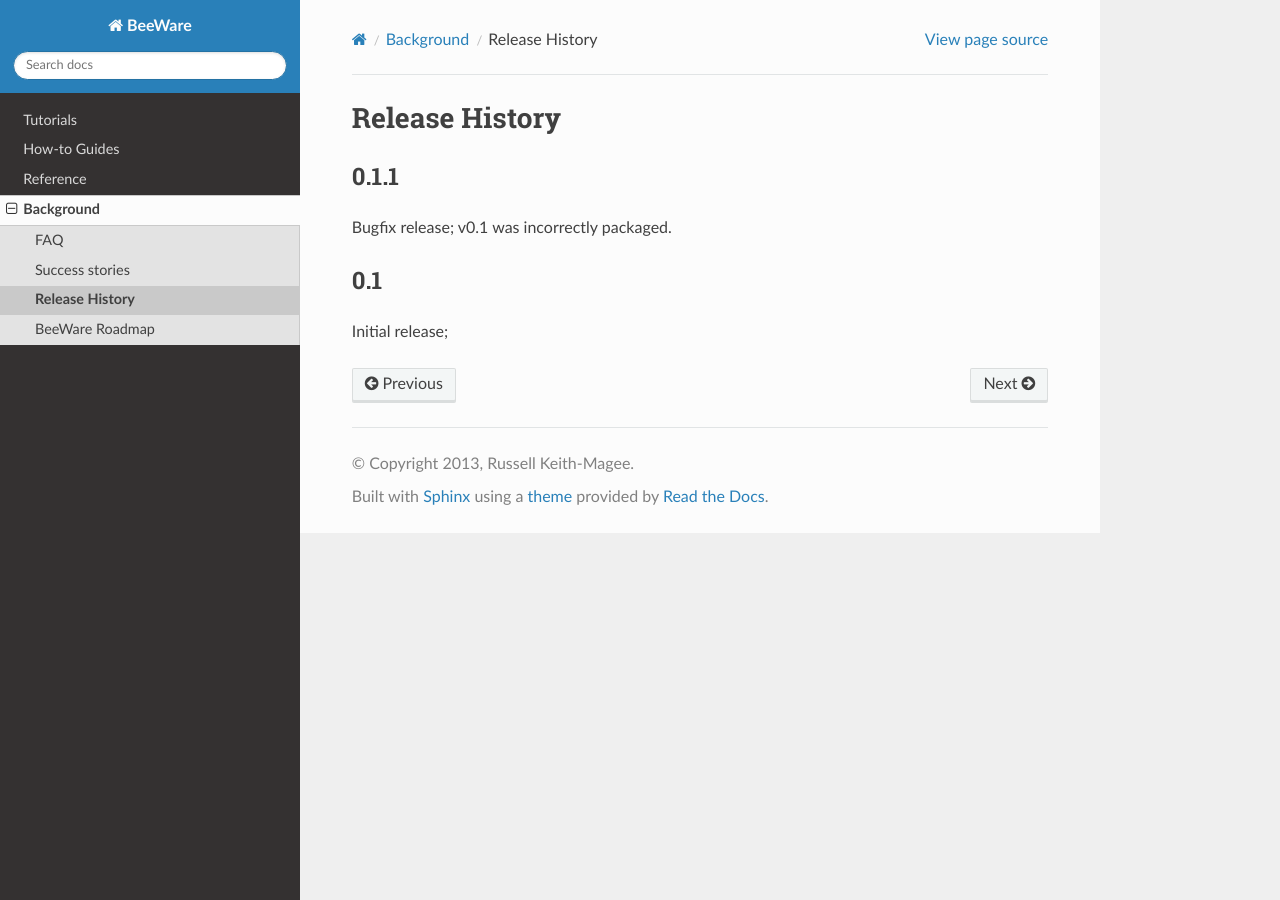
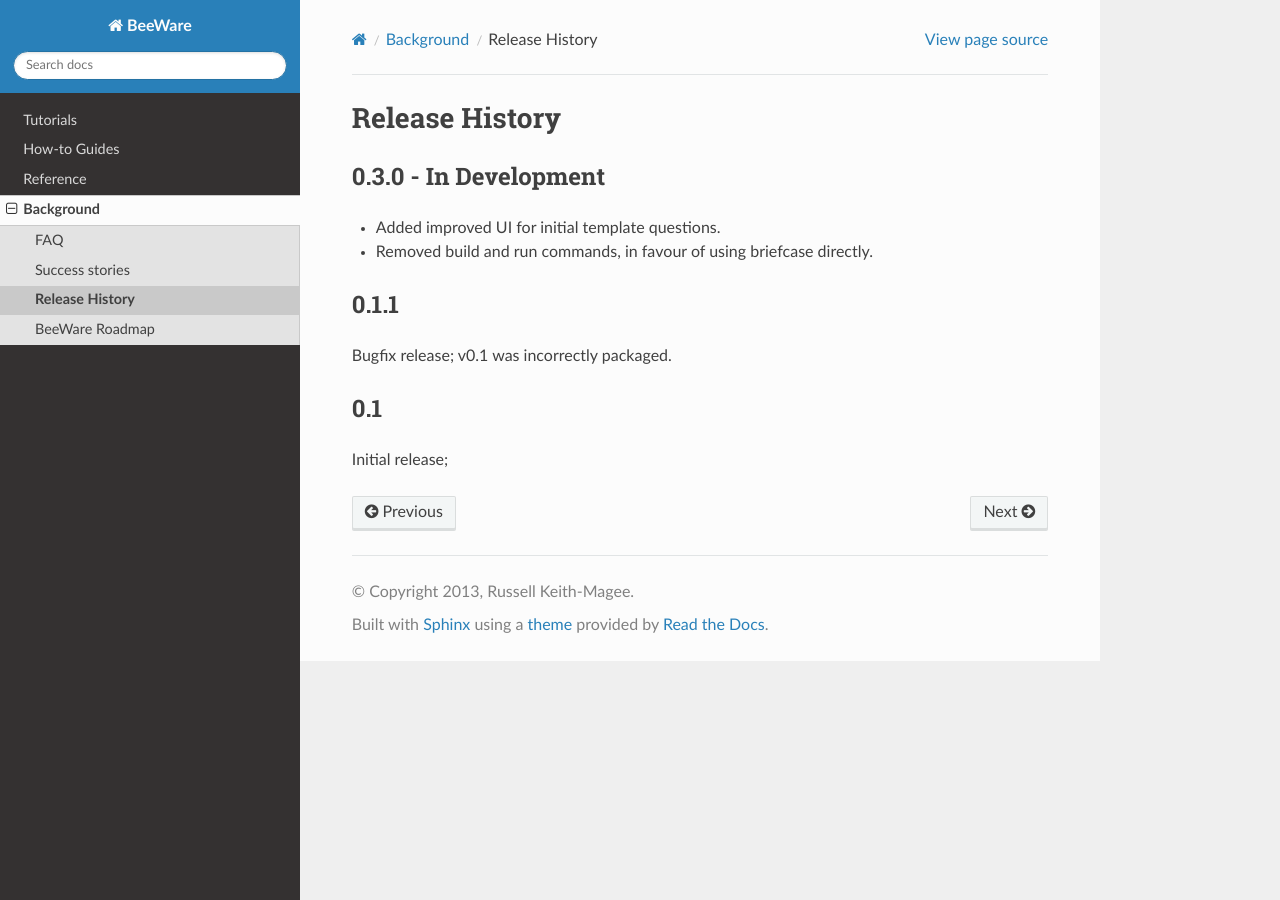
Before and after one commit to beeware/beeware, a Sphinx documentation site: the page built from docs/background/releases.rst, in a window 1280 px wide. Built offline with Sphinx 7.4.7 and the Read the Docs theme 2.0.0, drawn with Linux system fonts in a browser that asks for light colours.

Commit message:
Added details about 0.3 branch.

```diff
--- a/docs/background/releases.rst
+++ b/docs/background/releases.rst
@@ -1,6 +1,11 @@
 Release History
 ===============
 
+0.3.0 - In Development
+----------------------
+
+* Added improved UI for initial template questions.
+* Removed build and run commands, in favour of using briefcase directly.
 
 0.1.1
 -----
```
